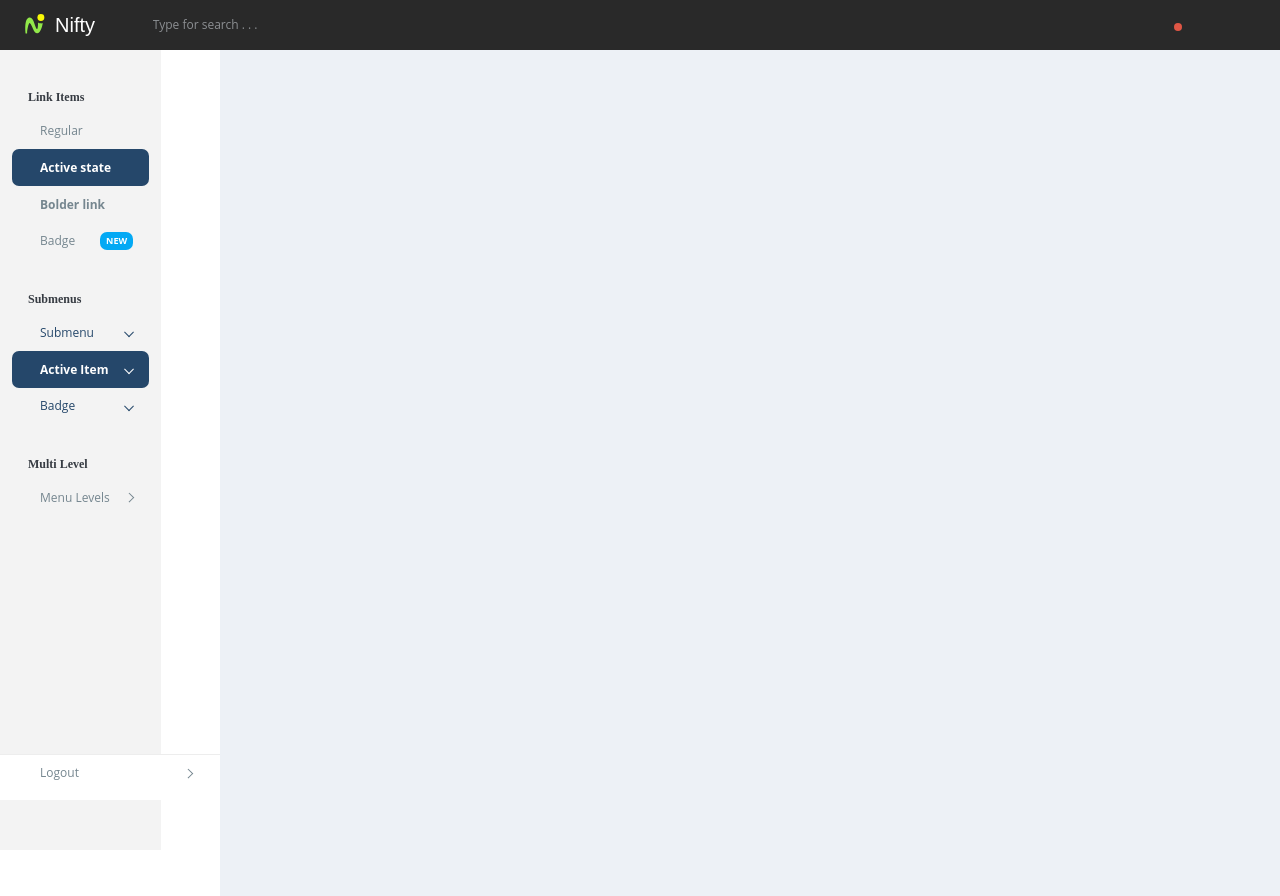
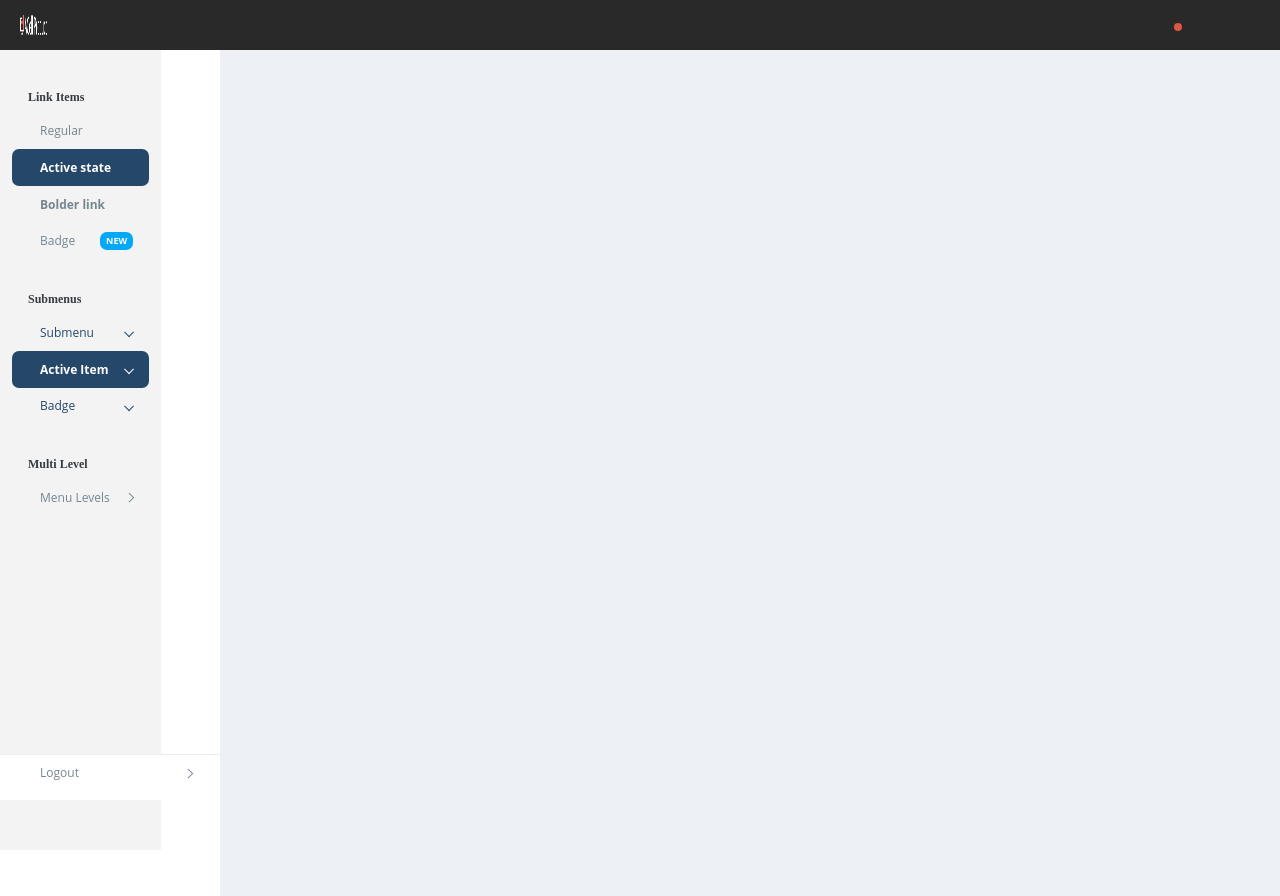
Before and after one commit to Suyoooi/Nifty-Test1, a Next.js app: page / in a window 1280 px wide. Built offline with nearby package versions, Linux system fonts and the light colour scheme.

Commit message:
feat: header 하위 메뉴 추가

```diff
--- a/src/components/layout/header.jsx
+++ b/src/components/layout/header.jsx
@@ -7,18 +7,18 @@ const Header = () => {
           <div class="header__brand">
             <div class="brand-wrap">
               {/* <!-- Brand logo --> */}
-              <a href="./index.html" class="brand-img stretched-link">
+              <a href="/" class="brand-img stretched-link">
                 <img
-                  src="./assets/img/logo.svg"
-                  alt="Nifty Logo"
-                  class="Nifty logo"
-                  width="40"
-                  height="40"
+                  src="/img/icon/portalLogo.png"
+                  alt="Portal"
+                  class="Portal"
+                  // width="121"
+                  // height="24"
                 />
               </a>
 
               {/* <!-- Brand title --> */}
-              <div class="brand-title">Nifty</div>
+              {/* <div class="brand-title">Nifty</div> */}
 
               {/* <!-- You can also use IMG or SVG instead of a text element. --> */}
             </div>
@@ -50,13 +50,6 @@ const Header = () => {
 
                 {/* <!-- Searchbox input --> */}
                 <form class="searchbox searchbox--auto-expand searchbox--hide-btn input-group">
-                  <input
-                    id="header-search-input"
-                    class="searchbox__input form-control bg-transparent"
-                    type="search"
-                    placeholder="Type for search . . ."
-                    aria-label="Search"
-                  />
                   <div class="searchbox__backdrop">
                     <button
                       class="searchbox__btn header__btn btn btn-icon rounded shadow-none border-0 btn-sm"
```
